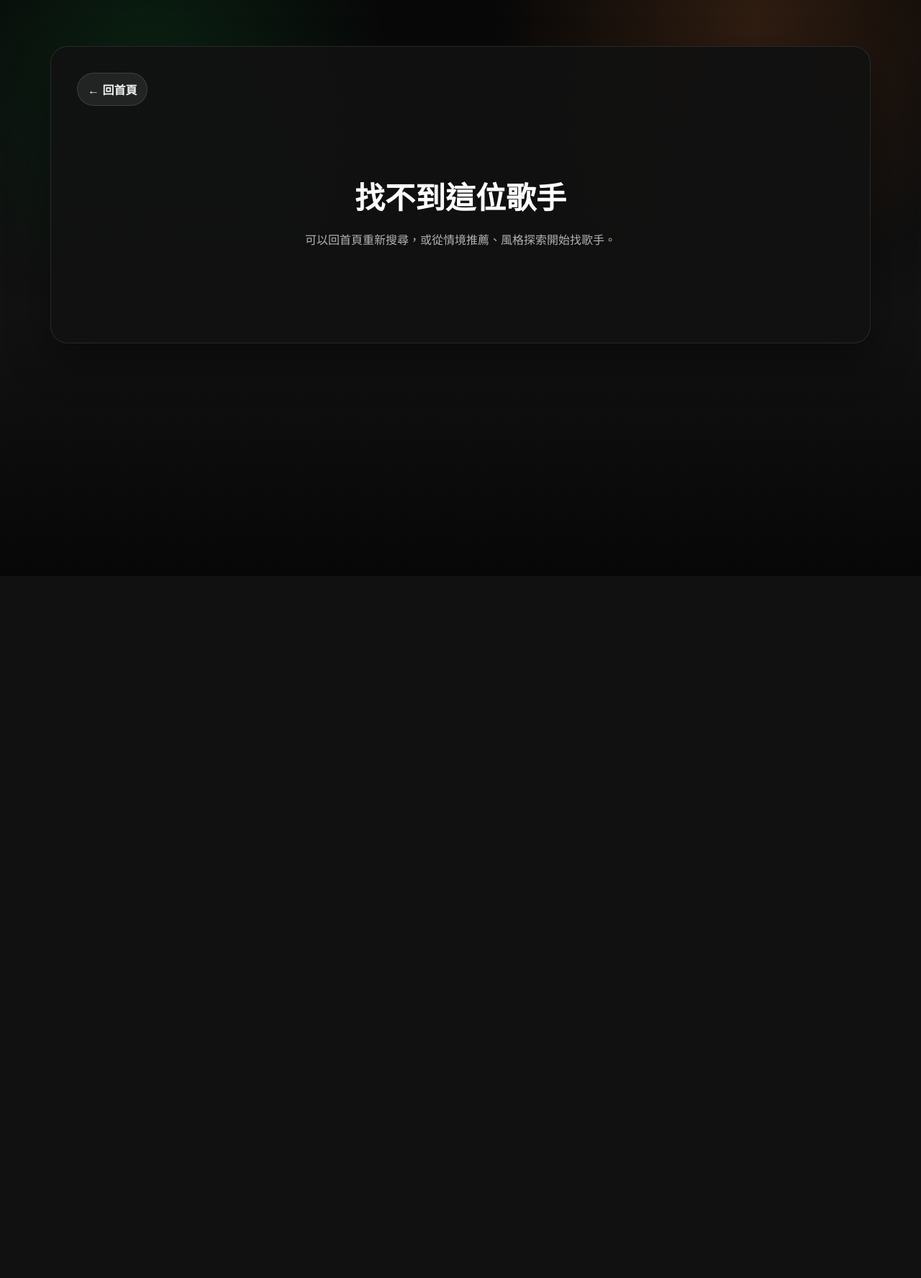
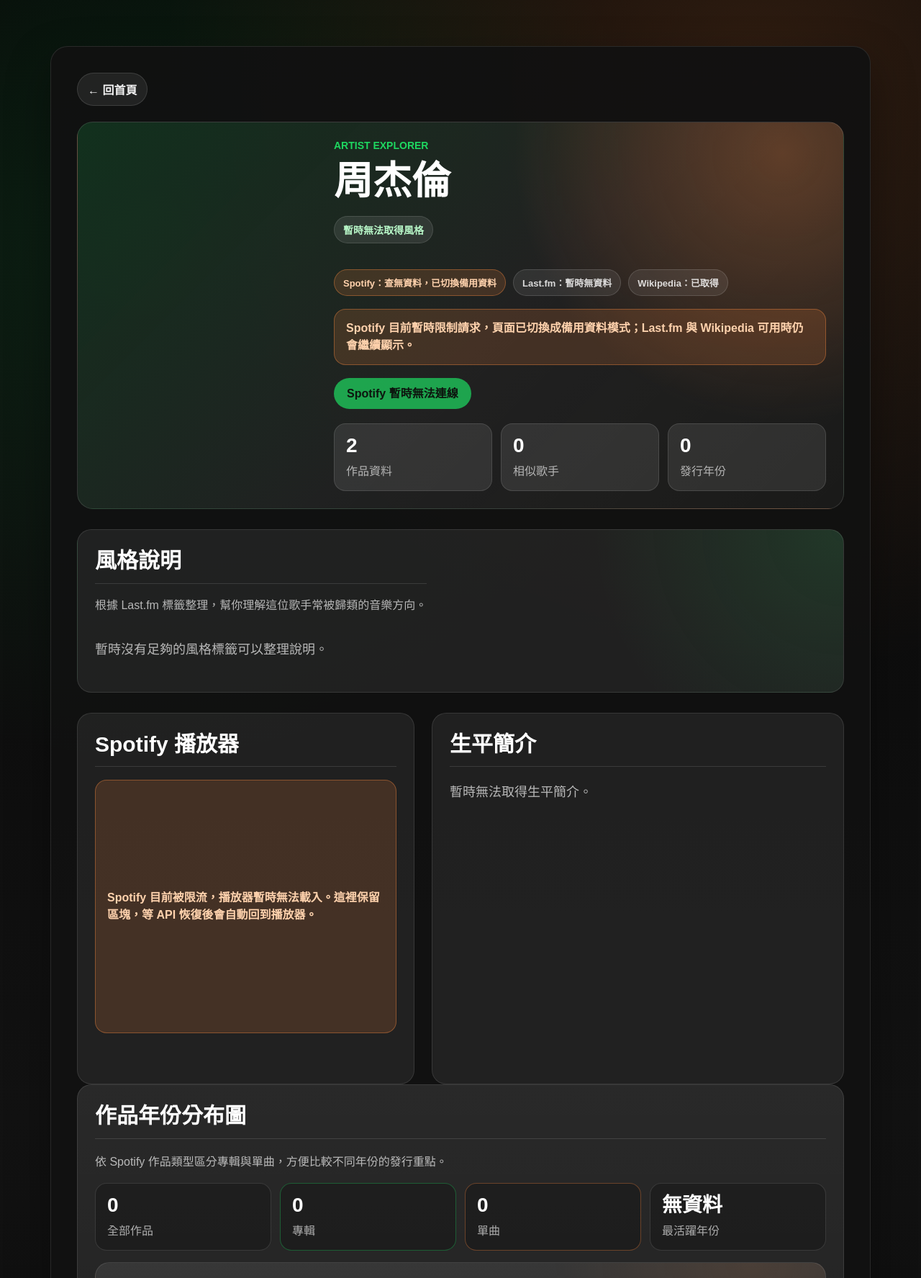
Before and after one commit to rong-kevin/my-first-python-project, a Flask app: a page that uses templates/artist.html in a window 1280 px wide. Shown: the top 1775 px of the page at 72% size. Before the commit the page ends 477 px from the top, so only its background shows below. Run offline with Flask 3, Linux system fonts and the light colour scheme; data that the repository does not hold is empty.

Commit message:
Add Spotify fallback mode

```diff
--- a/app.py
+++ b/app.py
@@ -10,6 +10,37 @@ from services.spotify_api import (
 )
 from services.lastfm_api import get_similar_artists, get_artist_tags
 from services.wiki_scraper import get_artist_bio
+
+
+def build_backup_artist(artist_name):
+    return {
+        "name": artist_name,
+        "followers": "N/A",
+        "genres": [],
+        "image": None,
+        "spotify_url": "#",
+        "embed_url": "#"
+    }
+
+
+def build_backup_albums(artist_name):
+    return [
+        {
+            "name": f"{artist_name} 代表作品",
+            "release_date": "資料備援模式",
+            "album_type": "album",
+            "image": None,
+            "spotify_url": "#"
+        },
+        {
+            "name": f"{artist_name} 熱門單曲",
+            "release_date": "資料備援模式",
+            "album_type": "single",
+            "image": None,
+            "spotify_url": "#"
+        }
+    ]
+
 
 app = Flask(__name__)
 app.secret_key = os.getenv("FLASK_SECRET_KEY", "artist-explorer-dev-secret")
@@ -315,18 +346,40 @@ def artist_page():
         )
 
     try:
-        artist = search_artist(artist_name)
+        spotify_unavailable = False
+        data_status = {
+            "spotify": "已取得",
+            "lastfm": "等待中",
+            "wikipedia": "等待中"
+        }
+
+        try:
+            artist = search_artist(artist_name)
+        except Exception:
+            artist = build_backup_artist(artist_name)
+            spotify_unavailable = True
+            data_status["spotify"] = "限流中，已切換備用資料"
 
         if not artist:
-            return render_template(
-                "artist.html",
-                error="找不到這位歌手"
-            )
+            artist = build_backup_artist(artist_name)
+            spotify_unavailable = True
+            data_status["spotify"] = "查無資料，已切換備用資料"
 
-        albums = get_artist_albums(artist_name)
+        try:
+            albums = [] if spotify_unavailable else get_artist_albums(artist_name)
+        except Exception:
+            albums = []
+            spotify_unavailable = True
+            data_status["spotify"] = "限流中，專輯暫時無法取得"
+
+        if spotify_unavailable and not albums:
+            albums = build_backup_albums(artist["name"])
+
         similar_artists = get_similar_artists(artist_name)
         artist_tags = get_artist_tags(artist_name)
         artist_bio = get_artist_bio(artist_name)
+        data_status["lastfm"] = "已取得" if artist_tags or similar_artists else "暫時無資料"
+        data_status["wikipedia"] = "已取得" if artist_bio else "暫時無資料"
         style_insights = build_style_insights(artist_tags, similar_artists)
 
         album_years = []
@@ -373,6 +426,8 @@ def artist_page():
             album_chart_values=album_chart_values,
             single_chart_values=single_chart_values,
             chart_summary=chart_summary,
+            spotify_unavailable=spotify_unavailable,
+            data_status=data_status,
             error=None
         )
 
--- a/services/spotify_api.py
+++ b/services/spotify_api.py
@@ -227,6 +227,7 @@ def get_artist_albums(artist_name):
             "name": album_name,
             "release_date": album.get("release_date", "無資料"),
             "album_type": album.get("album_type", "album"),
+            "image": album.get("images", [{}])[0].get("url") if album.get("images") else None,
             "spotify_url": album.get("external_urls", {}).get("spotify", "#")
         })
 
--- a/static/style.css
+++ b/static/style.css
@@ -356,6 +356,53 @@ a:hover {
     width: 100%;
 }
 
+.data-status-row {
+    display: flex;
+    flex-wrap: wrap;
+    gap: 10px;
+    margin: 16px 0 0;
+}
+
+.data-status-row span {
+    background: rgba(255, 255, 255, 0.08);
+    border: 1px solid rgba(255, 255, 255, 0.14);
+    border-radius: 999px;
+    color: rgba(255, 255, 255, 0.82);
+    font-size: 13px;
+    font-weight: 850;
+    padding: 8px 12px;
+}
+
+.data-status-row span.warning,
+.backup-notice,
+.spotify-fallback-box {
+    background: rgba(255, 139, 64, 0.16);
+    border-color: rgba(255, 139, 64, 0.38);
+    color: #ffd2ad;
+}
+
+.backup-notice,
+.spotify-fallback-box {
+    border: 1px solid rgba(255, 139, 64, 0.38);
+    border-radius: 16px;
+    font-weight: 800;
+    line-height: 1.5;
+    margin: 18px 0;
+    padding: 14px 16px;
+}
+
+.spotify-link.disabled {
+    cursor: default;
+    opacity: 0.72;
+    pointer-events: none;
+}
+
+.spotify-fallback-box {
+    align-items: center;
+    display: flex;
+    min-height: 352px;
+}
+
 .chart-section {
     background:
         linear-gradient(180deg, rgba(255, 255, 255, 0.085), rgba(255, 255, 255, 0.055)),
--- a/templates/artist.html
+++ b/templates/artist.html
@@ -39,10 +39,26 @@
                             {% endif %}
                         </div>
 
+                        <div class="data-status-row">
+                            <span class="{{ 'warning' if spotify_unavailable else '' }}">Spotify：{{ data_status.spotify }}</span>
+                            <span>Last.fm：{{ data_status.lastfm }}</span>
+                            <span>Wikipedia：{{ data_status.wikipedia }}</span>
+                        </div>
+
+                        {% if spotify_unavailable %}
+                            <div class="backup-notice">
+                                Spotify 目前暫時限制請求，頁面已切換成備用資料模式；Last.fm 與 Wikipedia 可用時仍會繼續顯示。
+                            </div>
+                        {% endif %}
+
                         <div class="artist-actions">
+                            {% if artist.spotify_url and artist.spotify_url != '#' %}
                                 <a href="{{ artist.spotify_url }}" target="_blank" rel="noopener noreferrer" class="spotify-link">
                                     在 Spotify 開啟
                                 </a>
+                            {% else %}
+                                <span class="spotify-link disabled">Spotify 暫時無法連線</span>
+                            {% endif %}
                         </div>
 
                         <div class="artist-stat-grid">
@@ -109,6 +125,11 @@
                 <div class="artist-content-grid">
                     <div class="section-card spotify-section">
                         <h2>Spotify 播放器</h2>
+                        {% if spotify_unavailable or not artist.embed_url or artist.embed_url == '#' %}
+                            <div class="spotify-fallback-box">
+                                Spotify 目前被限流，播放器暫時無法載入。這裡保留區塊，等 API 恢復後會自動回到播放器。
+                            </div>
+                        {% else %}
                             <iframe
                                 src="{{ artist.embed_url }}"
                                 class="spotify-embed"
@@ -116,6 +137,7 @@
                                 allow="autoplay; clipboard-write; encrypted-media; fullscreen; picture-in-picture"
                                 loading="lazy">
                             </iframe>
+                        {% endif %}
                     </div>
 
                     <div class="section-card bio-section">
@@ -168,6 +190,14 @@
                     <ul class="album-list" id="albumList">
                         {% for album in albums %}
                             <li class="album-row" data-type="{{ album.album_type }}">
+                                <div class="album-cover">
+                                    {% if album.image %}
+                                        <img src="{{ album.image }}" alt="{{ album.name }}">
+                                    {% else %}
+                                        <span>{{ album.name[:1] }}</span>
+                                    {% endif %}
+                                </div>
+
                                 <div class="album-main">
                                     {% if album.spotify_url and album.spotify_url != '#' %}
                                         <a href="{{ album.spotify_url }}" target="_blank" rel="noopener noreferrer" class="album-title">{{ album.name }}</a>
```
Also changed, not shown: other parts of static/style.css (+28 -0 lines). Lines whose indentation alone changed are shown as unchanged.
